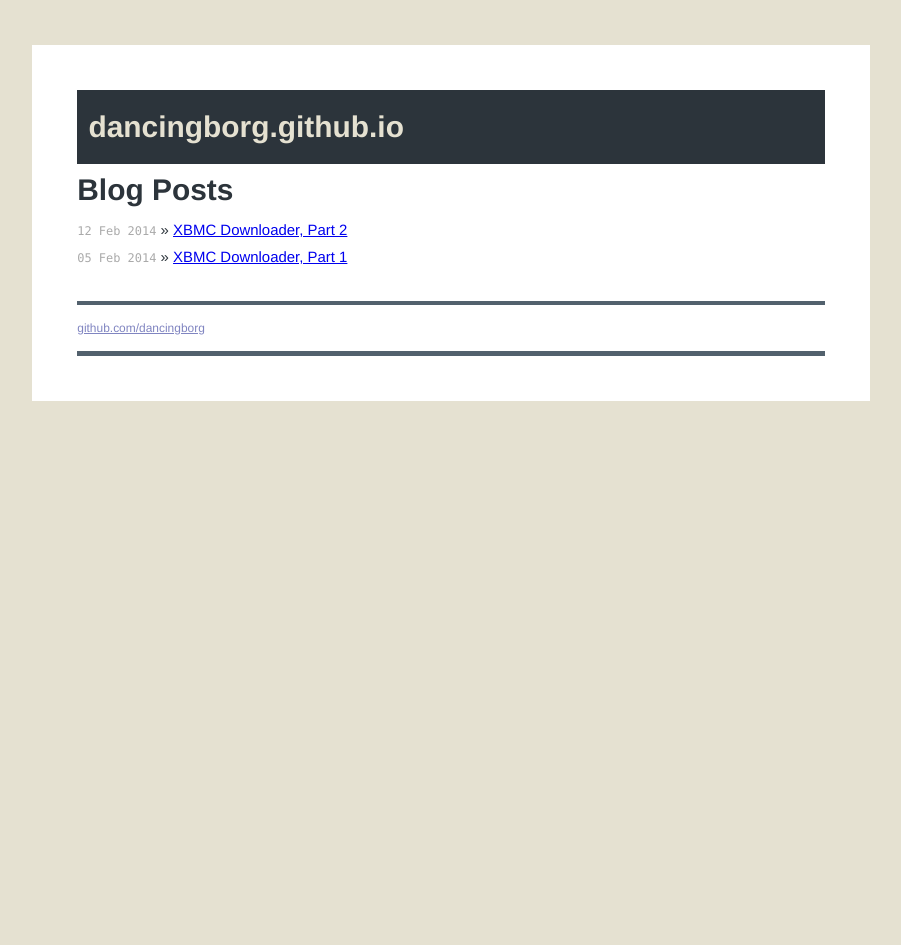
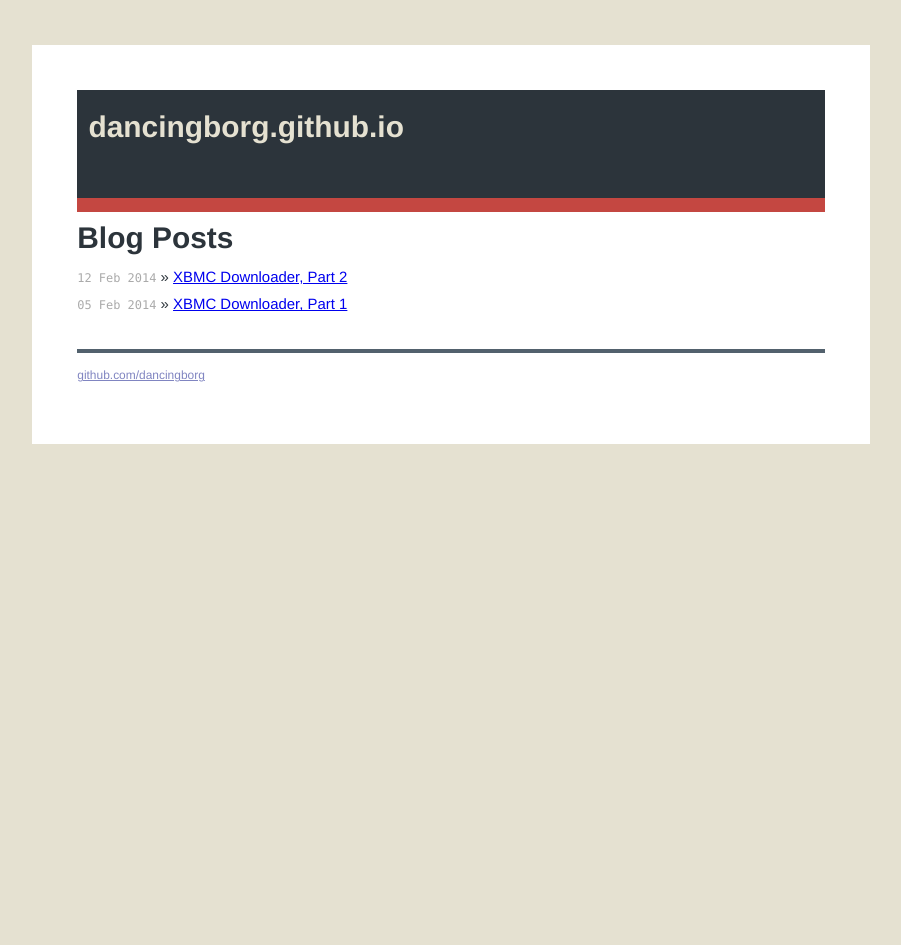
Before and after one commit to andre-abadi/andre-abadi.github.io, a Jekyll site: the page built from index.html, in a window 1280 px wide. Shown: the whole page, without its empty margins (189-1090 px from the left). Built offline with Jekyll 4.4.1, drawn with Linux system fonts in a browser that asks for light colours; Markdown is read by kramdown in place of the engine named in the settings.

Commit message:
Update main.css

```diff
--- a/css/main.css
+++ b/css/main.css
@@ -81,6 +81,8 @@
 .header {
   background-color: #2C343B;
   padding: 0.75em;
+  border-bottom: 1em solid #C44741;
+  padding-bottom: 3em;
 }
 
 .site .header h1.title {
@@ -108,7 +110,7 @@
 }*/
 
 .ruler {
-  background-color: #C44741;
+  background-color: ;
   height: 1em;
   margin-bottom:3em;
 }
@@ -121,7 +123,6 @@
   font-size: 80%;
   color: #666;
   border-top: 4px solid #52616D;
-  border-bottom: 5px solid #52616D;
   margin-top: 2em;
   overflow: hidden;
 }
```
